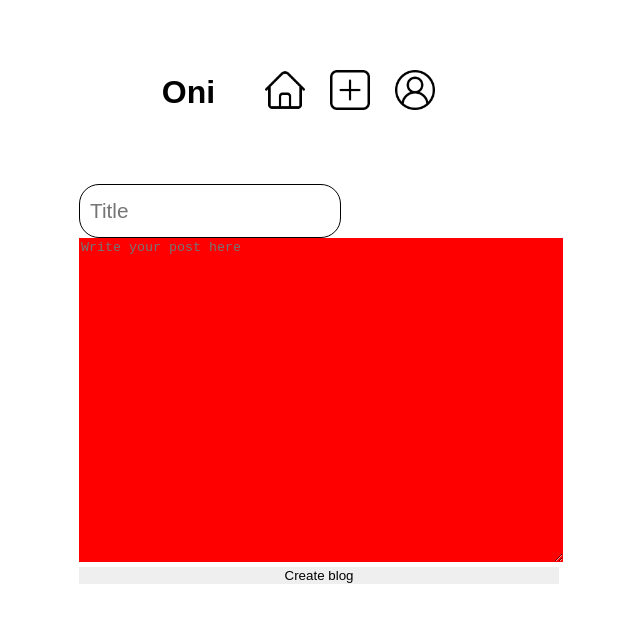
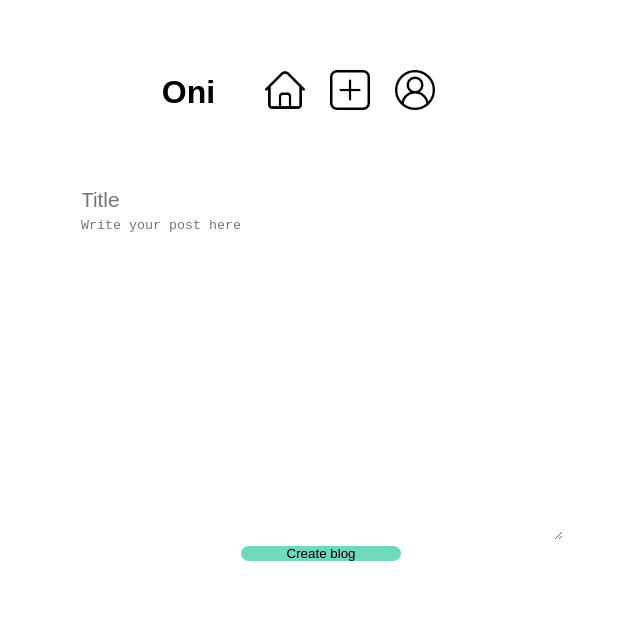
Before and after one commit to onifernando1/blog, a React (Create React App) app in the folder blog/frontend/: page /posts/create in a window 1280 px wide. Shown: the top 622 px of the page, without its empty margins (319-959 px from the left). Built offline with nearby package versions, Linux system fonts and the light colour scheme; no server answers.

Commit message:
style new post form

```diff
--- a/blog/frontend/src/assets/styles/newpost.css
+++ b/blog/frontend/src/assets/styles/newpost.css
@@ -1,7 +1,8 @@
-.new-post-form input {
+.new-post-form > div input {
   border: 0px solid white;
   outline: none;
   width: 30rem;
+  padding: 0px;
 }
 
 .new-post-container {
@@ -10,17 +11,24 @@
   align-items: center;
 }
 
-.textarea-input.text input {
-  background-color: red;
-  height: 20rem;
+.new-post-form {
+  display: flex;
+  justify-content: center;
+  align-items: center;
+  flex-direction: column;
 }
 
 #information {
   border: 0px solid white;
   outline: none;
   width: 30rem;
-  background-color: red;
   height: 20rem;
   white-space: pre-wrap;
   overflow-wrap: break-word;
 }
+
+.new-post-form input[type="submit"] {
+  background-color: rgb(112, 217, 187);
+  width: 10rem;
+  border-radius: 20px;
+}
--- a/blog/frontend/src/components/NewPostForm.js
+++ b/blog/frontend/src/components/NewPostForm.js
@@ -55,7 +55,6 @@ function NewPostForm(params) {
       <div className="new-post-container">
         <form className="new-post-form" onSubmit={createPost}>
           <div>
-            {/* <label htmlFor="title">Title</label> */}
             <input
               type="text"
               name="title"
```
